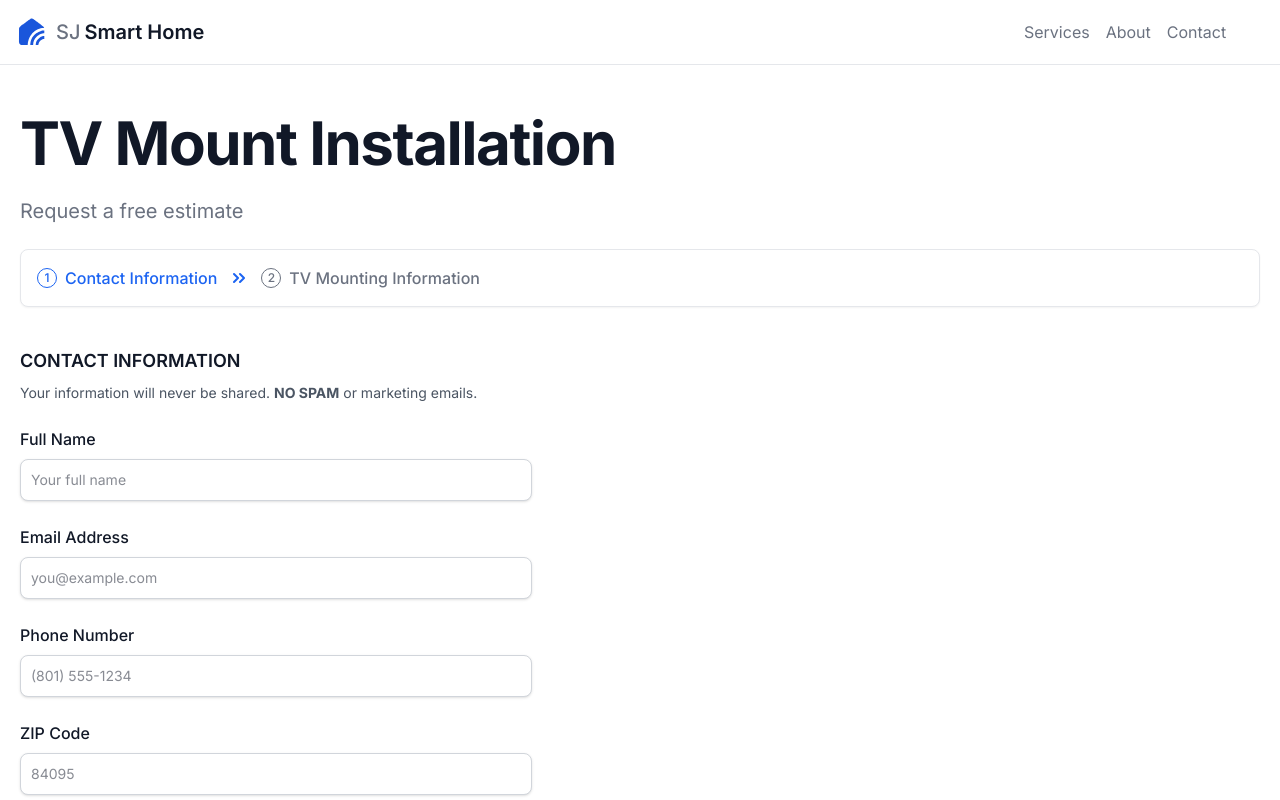
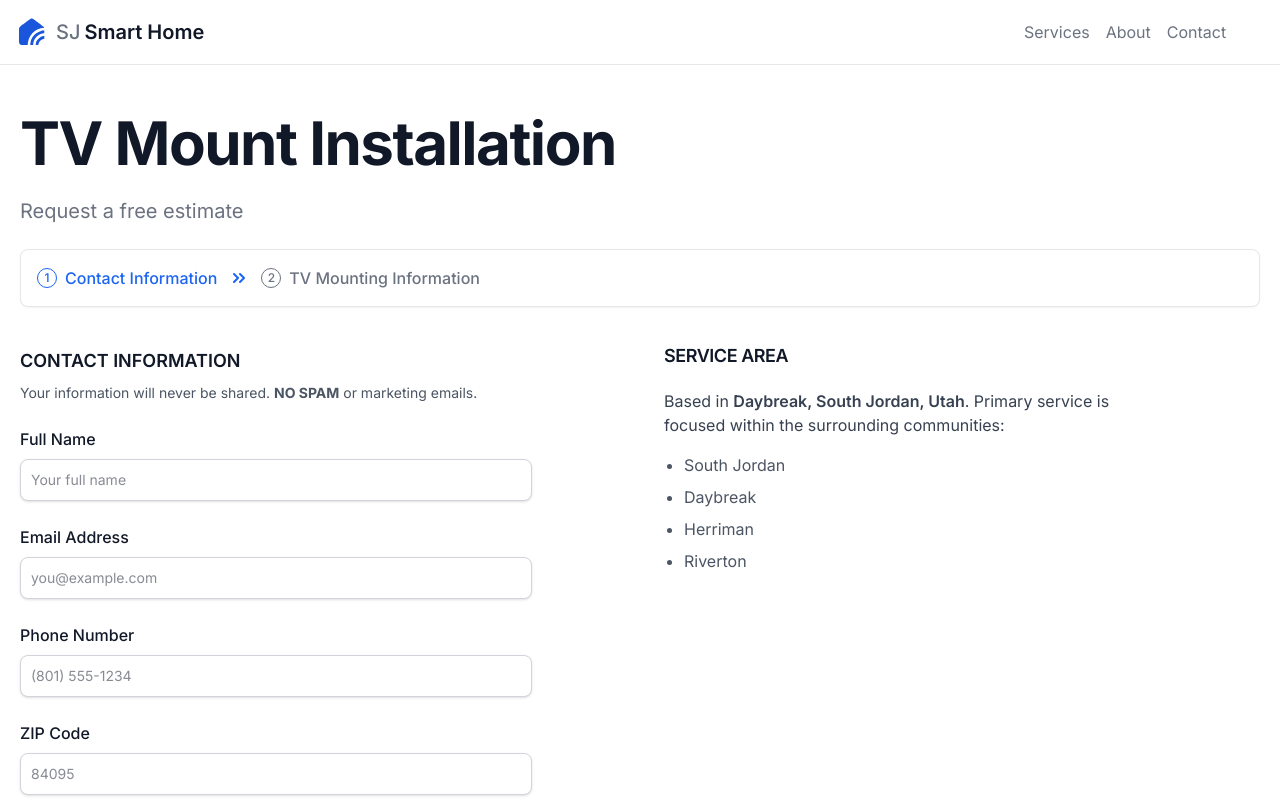
Before and after one commit to ToddWebDev/smart-home-next-js, a Next.js app: page /tv-wall-mounting/quote/contact-info in a window 1280 px wide. Shown: the top 800 px of the page. Built offline with nearby package versions, Linux system fonts and the light colour scheme.

Commit message:
Update mount installation contact information page

```diff
--- a/src/app/tv-wall-mounting/quote/contact-info/page.tsx
+++ b/src/app/tv-wall-mounting/quote/contact-info/page.tsx
@@ -59,6 +59,7 @@ export default function ContactInfo() {
         Request a free estimate
       </p>
       <StepIndicator />
+      <div className="grid grid-cols-1 gap-x-12 lg:grid-cols-2">
         <form onSubmit={handleSubmit} className="max-w-lg">
           <fieldset className="my-10">
             <legend className="text-lg font-semibold text-gray-900 uppercase dark:text-gray-100">
@@ -207,13 +208,18 @@ export default function ContactInfo() {
               </div>
               <div className="space-y-2">
                 {/* Contact Preference */}
-              <label htmlFor="contactPreference" className="block font-medium">
+                <label
+                  htmlFor="contactPreference"
+                  className="block font-medium"
+                >
                   Preferred Contact Method
                 </label>
                 <select
                   id="contactPreference"
                   value={data.contactPreference ?? ""}
-                onChange={(e) => update({ contactPreference: e.target.value })}
+                  onChange={(e) =>
+                    update({ contactPreference: e.target.value })
+                  }
                   onBlur={() =>
                     setErrors((prev) => ({
                       ...prev,
@@ -251,6 +257,28 @@ export default function ContactInfo() {
             </button>
           </fieldset>
         </form>
+        <section className="max-w-md" aria-labelledby="service-limitations">
+          <h2
+            id="service-limitations"
+            className="mt-10 mb-6 !text-lg !font-semibold uppercase"
+          >
+            Service Area
+          </h2>
+
+          <p className="mb-4 text-gray-700 dark:text-gray-300">
+            Based in{" "}
+            <span className="font-semibold">Daybreak, South Jordan, Utah</span>.
+            Primary service is focused within the surrounding communities:
+          </p>
+
+          <ul className="list-disc space-y-2 pl-5 text-gray-600 dark:text-gray-400">
+            <li>South Jordan</li>
+            <li>Daybreak</li>
+            <li>Herriman</li>
+            <li>Riverton</li>
+          </ul>
+        </section>
+      </div>
     </>
   );
 }
```
Lines whose indentation alone changed are shown as unchanged.
